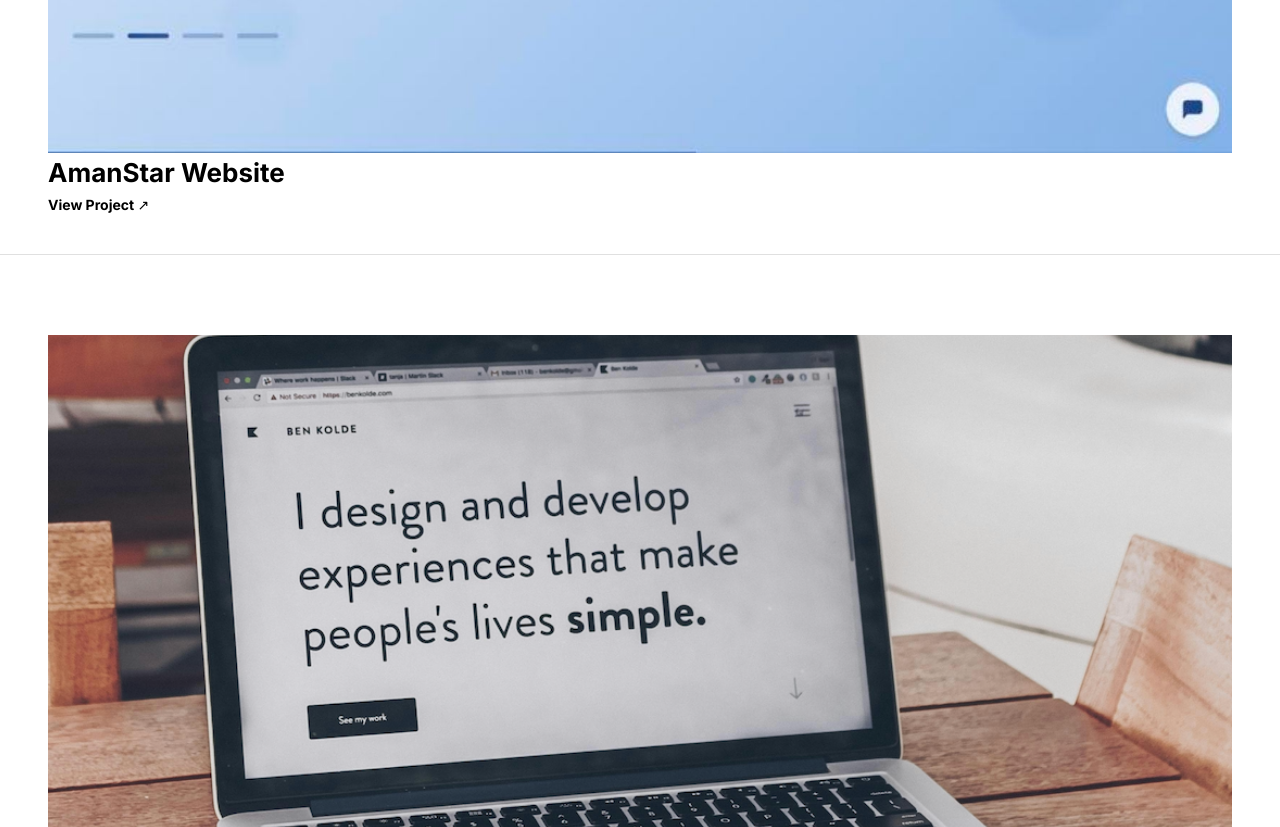
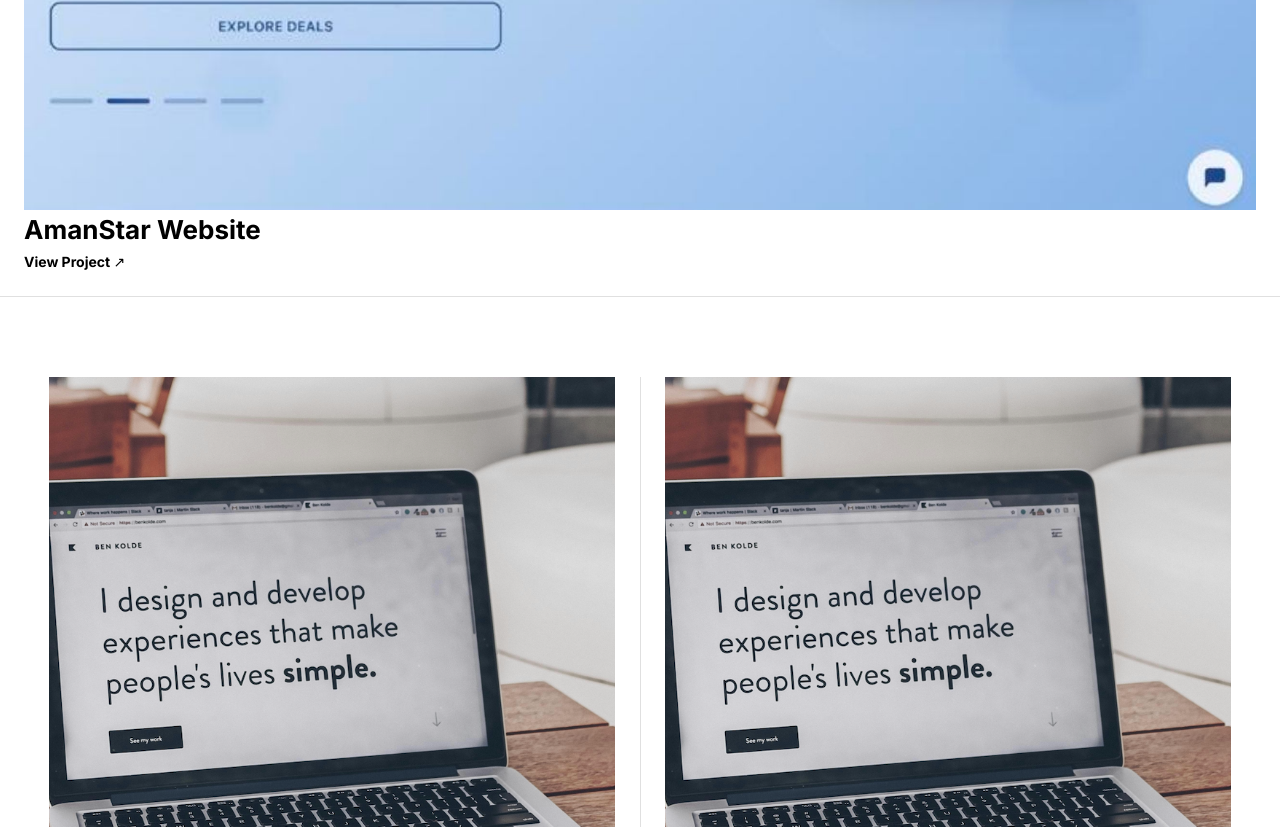
Before and after one commit to princelakhwani/Portfolio, a React (Vite) app: page /work in a window 1280 px wide. Shown: the part 1193-2020 px from the top of the page. Built offline with nearby package versions, Linux system fonts and the light colour scheme.

Commit message:
aligned my works

```diff
--- a/src/Styles/Work/Work.css
+++ b/src/Styles/Work/Work.css
@@ -52,8 +52,9 @@
 }
 
 .folder-icon {
-  width: 70px;
+  width: 110px;
   margin-bottom: 16px;
+  margin-top: 0px;
 }
 
 .arrow-wrapper {
@@ -100,7 +101,8 @@
   flex-direction: column;
   gap: 80px;
   max-width: 100%;
-  padding: 0px 24px;
+  padding: 0px 0px;
+  margin-top: 0px;
 }
 
 .work-entry {
@@ -221,7 +223,7 @@
 }
 
 .project-divider {
-  margin: 40px 0 0;
+  margin: 25px 0 0;
   border: none;
   height: 1px;
   background-color: #e0e0e0;
@@ -230,3 +232,26 @@
   left: 50%;
   transform: translateX(-50%);
 }
+
+.project-row {
+  display: flex;
+  width: 100%;
+  position: relative;
+  margin-top: 0px;
+}
+
+.project-half {
+  width: 50vw;
+  padding: 0 2%;
+}
+
+.project-row::before {
+  content: '';
+  position: absolute;
+  top: 0;
+  bottom: 0;
+  left: 50%;
+  width: 1px;
+  background-color: #e0e0e0;
+  z-index: 1;
+}
--- a/src/component/About/Abouthero.jsx
+++ b/src/component/About/Abouthero.jsx
@@ -35,7 +35,9 @@ function Abouthero() {
       </div>
 
       <div className="scroll-indicator">
-        <span>↓</span>
+        <div className="arrow-wrapper">
+          <span className="material-icons scroll-arrow">arrow_downward</span>
+        </div>
       </div>
     </section>
   );
--- a/src/pages/Work.jsx
+++ b/src/pages/Work.jsx
@@ -4,6 +4,7 @@ import '/src/Styles/Work/Work.css';
 import AmanImg from '/src/assets/Aman.jpg';
 import doctorlogin from '/src/assets/work.jpeg';
 import Footer from '../component/Footer'; // ✅ Import Footer
+import folder from '/src/assets/folder.png';
 
 const workItems = [
   {
@@ -16,6 +17,24 @@ const workItems = [
     title: 'Hackathon Site',
     description: '36-hour Hackathon event registration and details website hosted on mujiic.com.',
     link: 'https://mujiic.com',
+    image: doctorlogin,
+  },
+  {
+    title: 'Doctor Login App',
+    description: 'Doctor login portal with Firebase authentication and custom validation.',
+    link: '/doctor-login',
+    image: doctorlogin,
+  },
+  {
+    title: 'Doctor Login App',
+    description: 'Doctor login portal with Firebase authentication and custom validation.',
+    link: '/doctor-login',
+    image: doctorlogin,
+  },
+  {
+    title: 'Doctor Login App',
+    description: 'Doctor login portal with Firebase authentication and custom validation.',
+    link: '/doctor-login',
     image: doctorlogin,
   },
   {
@@ -37,7 +56,7 @@ const Work = () => {
         </div>
 
         <div className="intro-section">
-          <img src="/assets/folder-icon.png" alt="Folder Icon" className="folder-icon" />
+          <img src={folder} alt="Folder Icon" className="folder-icon" />
           <p className="description">
             Projects cutting across product and visual design and an additional section, playground, that
             contains shots from my exploration into my other design passions.
@@ -51,27 +70,86 @@ const Work = () => {
         <div className="intro-divider" />
 
         <div className="work-list">
-          {workItems.map((item, index) => (
-            <div className="project-block" key={index}>
-              <div className="image-container">
-                <img src={item.image} alt={item.title} className="project-image" />
+          {/* Full-width project 1 */}
+          <div className="project-block" key={0}>
+            <div className="image-container">
+              <img src={workItems[0].image} alt={workItems[0].title} className="project-image" />
+            </div>
+            <div className="project-info">
+              <div className="project-meta">
+                <span className="project-label">{workItems[0].label}</span>
+                <span className="project-year">{workItems[0].year}</span>
               </div>
+              <h2 className="project-title">{workItems[0].title}</h2>
+              <a href={workItems[0].link} className="project-link" target="_blank" rel="noopener noreferrer">
+                View Project ↗
+              </a>
+            </div>
+            <hr className="project-divider" />
+          </div>
 
-              <div className="project-info">
-                <div className="project-meta">
-                  <span className="project-label">{item.label}</span>
-                  <span className="project-year">{item.year}</span>
+          {/* Side-by-side projects 2 & 3 */}
+          <div className="project-row">
+            {[1, 2].map((i) => (
+              <div className="project-half" key={i}>
+                <div className="image-container">
+                  <img src={workItems[i].image} alt={workItems[i].title} className="project-image" />
                 </div>
-                <h2 className="project-title">{item.title}</h2>
-                <a href={item.link} target="_blank" rel="noopener noreferrer" className="project-link">
-                  View Project ↗
-                </a>
+                <div className="project-info">
+                  <div className="project-meta">
+                    <span className="project-label">{workItems[i].label}</span>
+                    <span className="project-year">{workItems[i].year}</span>
+                  </div>
+                  <h2 className="project-title">{workItems[i].title}</h2>
+                  <a href={workItems[i].link} className="project-link" target="_blank" rel="noopener noreferrer">
+                    View Project ↗
+                  </a>
+                </div>
               </div>
+            ))}
+          </div>
+          <hr className="project-divider" />
 
-              <hr className="project-divider" />
+          {/* Full-width project 4 */}
+          <div className="project-block" key={3}>
+            <div className="image-container">
+              <img src={workItems[3].image} alt={workItems[3].title} className="project-image" />
             </div>
-          ))}
+            <div className="project-info">
+              <div className="project-meta">
+                <span className="project-label">{workItems[3].label}</span>
+                <span className="project-year">{workItems[3].year}</span>
+              </div>
+              <h2 className="project-title">{workItems[3].title}</h2>
+              <a href={workItems[3].link} className="project-link" target="_blank" rel="noopener noreferrer">
+                View Project ↗
+              </a>
+            </div>
+            <hr className="project-divider" />
+          </div>
+
+          {/* Side-by-side projects 5 & 6 */}
+          <div className="project-row">
+            {[4, 5].map((i) => (
+              <div className="project-half" key={i}>
+                <div className="image-container">
+                  <img src={workItems[i].image} alt={workItems[i].title} className="project-image" />
+                </div>
+                <div className="project-info">
+                  <div className="project-meta">
+                    <span className="project-label">{workItems[i].label}</span>
+                    <span className="project-year">{workItems[i].year}</span>
+                  </div>
+                  <h2 className="project-title">{workItems[i].title}</h2>
+                  <a href={workItems[i].link} className="project-link" target="_blank" rel="noopener noreferrer">
+                    View Project ↗
+                  </a>
+                </div>
+              </div>
+            ))}
+          </div>
         </div>
+
       </section>
 
       <Footer /> {/* ✅ Add Footer here */}
```
Also changed, not shown: src/assets/folder.png (added).
